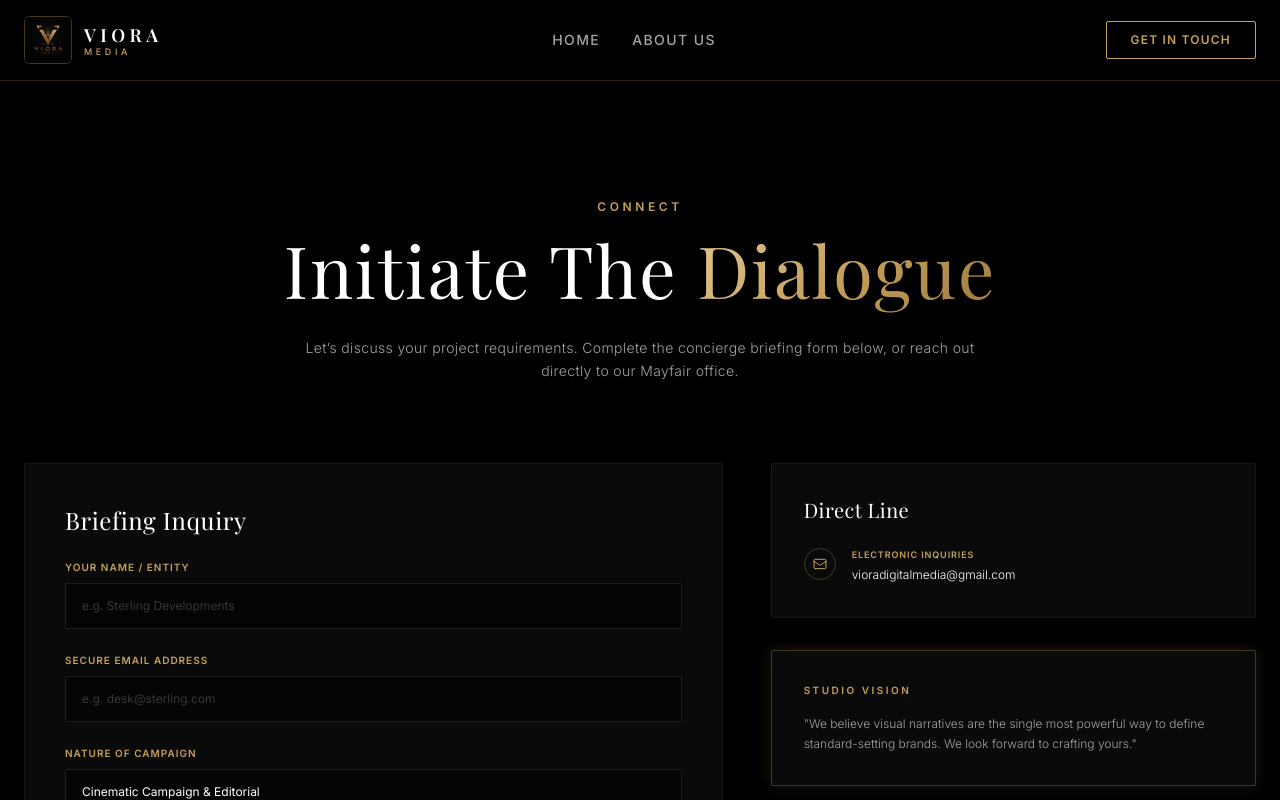
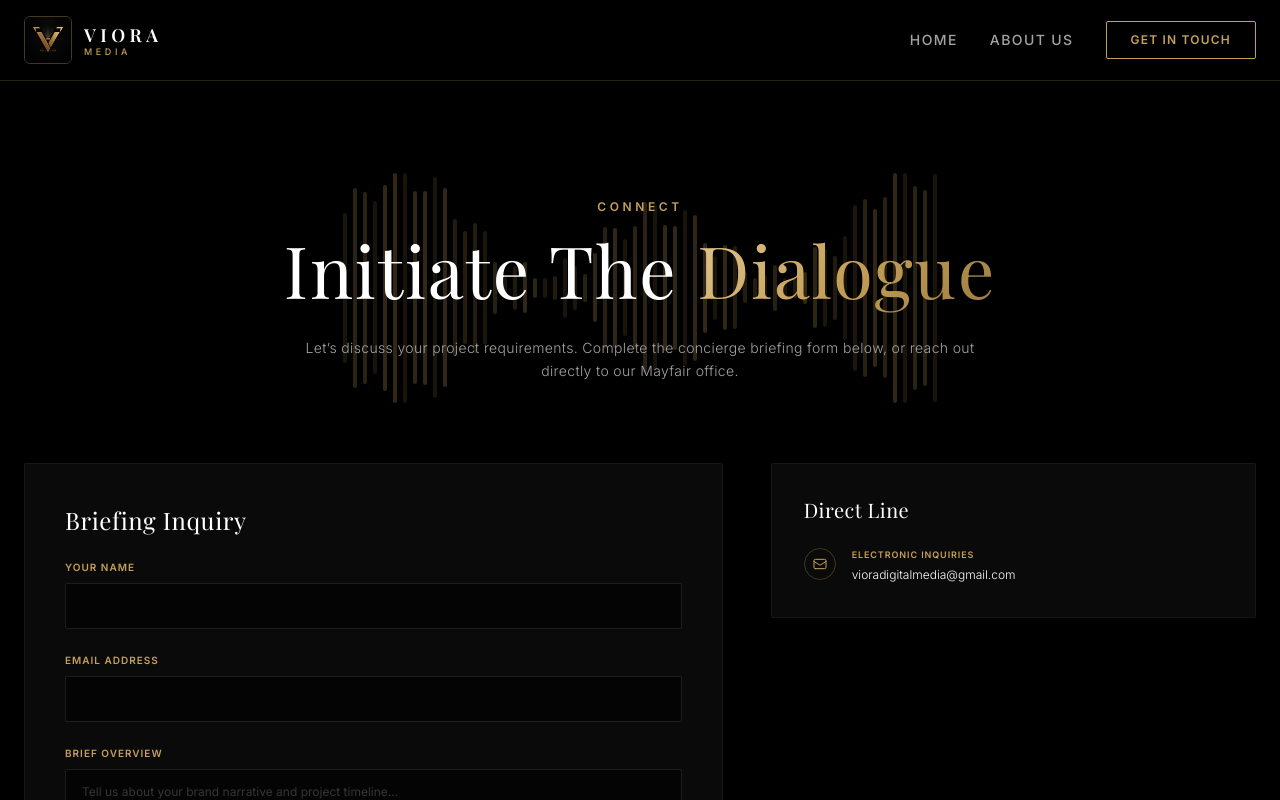
Before and after one commit to vioradigitalmedia/web, a React (Vite) app: page /contact in a window 1280 px wide. Shown: the top 800 px of the page. Built offline with nearby package versions, Linux system fonts and the light colour scheme; a web font is replaced by a local one.

Commit message:
feat: refactor header navigation layout, update contact form fields, and add background waveform animation to contact screen

```diff
--- a/src/components/Header.tsx
+++ b/src/components/Header.tsx
@@ -35,8 +35,9 @@ export default function Header() {
           </div>
         </Link>
 
-        {/* Desktop Navigation */}
-        <nav className="hidden md:flex items-center gap-8">
+        {/* Desktop Navigation & CTA Button grouped together on the right */}
+        <div className="hidden md:flex items-center gap-8">
+          <nav className="flex items-center gap-8">
             {navItems.map((item) => {
               const isActive = location.pathname === item.path;
               return (
@@ -58,8 +59,6 @@ export default function Header() {
             })}
           </nav>
 
-        {/* CTA Button */}
-        <div className="hidden md:block">
           <Link
             to="/contact"
             className="relative px-6 py-2.5 text-xs font-semibold tracking-widest uppercase border border-secondary text-secondary hover:text-black hover:bg-gold-gradient transition-all duration-300 rounded-sm hover:shadow-[0_0_15px_rgba(197,160,89,0.4)] inline-block text-center"
--- a/src/screens/ContactScreen.tsx
+++ b/src/screens/ContactScreen.tsx
@@ -4,7 +4,6 @@ export default function ContactScreen() {
   const [formState, setFormState] = useState({
     name: '',
     email: '',
-    projectType: 'campaign',
     message: ''
   });
   const [submitted, setSubmitted] = useState(false);
@@ -14,15 +13,46 @@ export default function ContactScreen() {
     setSubmitted(true);
     setTimeout(() => {
       setSubmitted(false);
-      setFormState({ name: '', email: '', projectType: 'campaign', message: '' });
+      setFormState({ name: '', email: '', message: '' });
     }, 4000);
   };
+
+  // Programmatically generate 60 jagged, realistic audio waveform bars
+  const equalizerBars = Array.from({ length: 60 }, (_, i) => {
+    // Math superposition to create realistic multi-peak soundwaves
+    const wave1 = Math.sin(i * 0.25) * 80;
+    const wave2 = Math.cos(i * 0.1) * 40;
+    const noise = Math.sin(i * 1.5) * 30; // Jagged high-frequency details
+
+    const rawHeight = 110 + wave1 + wave2 + noise;
+    const height = Math.min(230, Math.max(20, rawHeight));
+    const delay = `${(i % 7) * 0.12}s`;
+    const duration = `${0.35 + (i % 4) * 0.12}s`;
+
+    return { h: height, d: delay, s: duration };
+  });
 
   return (
     <div className="w-full bg-black min-h-screen pt-12 pb-24">
 
       {/* Intro */}
-      <section className="max-w-7xl mx-auto px-6 py-16 text-center">
+      <section className="max-w-7xl mx-auto px-6 py-16 text-center relative overflow-hidden">
+        {/* Background Audio Waveform Equalizer */}
+        <div className="absolute inset-0 flex items-center justify-center gap-1 md:gap-1.5 opacity-25 pointer-events-none z-0 select-none">
+          {equalizerBars.map((bar, idx) => (
+            <span
+              key={idx}
+              className="w-1 bg-secondary rounded-full"
+              style={{
+                height: `${bar.h}px`,
+                animation: `pulse ${bar.s} infinite alternate`,
+                animationDelay: bar.d
+              }}
+            />
+          ))}
+        </div>
+
+        <div className="relative z-10">
           <span className="text-xs tracking-[0.3em] text-secondary font-semibold uppercase">Connect</span>
           <h1 className="font-serif text-4xl md:text-7xl text-white tracking-wide mt-4 mb-8">
             Initiate The <span className="text-gold-gradient font-italic font-normal">Dialogue</span>
@@ -30,6 +60,7 @@ export default function ContactScreen() {
           <p className="text-sm text-accent-muted max-w-2xl mx-auto font-light leading-relaxed tracking-wide">
             Let’s discuss your project requirements. Complete the concierge briefing form below, or reach out directly to our Mayfair office.
           </p>
+        </div>
       </section>
 
       {/* Grid Layout: Form and Info */}
@@ -56,7 +87,7 @@ export default function ContactScreen() {
 
               <div>
                 <label htmlFor="name" className="block text-[10px] tracking-widest text-secondary font-semibold uppercase mb-2">
-                  Your Name / Entity
+                  Your Name
                 </label>
                 <input
                   type="text"
@@ -64,14 +95,13 @@ export default function ContactScreen() {
                   required
                   value={formState.name}
                   onChange={(e) => setFormState({ ...formState, name: e.target.value })}
-                  placeholder="e.g. Sterling Developments"
                   className="w-full bg-black/60 border border-white/10 focus:border-secondary focus:outline-none px-4 py-3.5 text-xs text-white placeholder-white/20 transition-all rounded-sm focus:ring-1 focus:ring-secondary/30"
                 />
               </div>
 
               <div>
                 <label htmlFor="email" className="block text-[10px] tracking-widest text-secondary font-semibold uppercase mb-2">
-                  Secure Email Address
+                  Email Address
                 </label>
                 <input
                   type="email"
@@ -79,26 +109,8 @@ export default function ContactScreen() {
                   required
                   value={formState.email}
                   onChange={(e) => setFormState({ ...formState, email: e.target.value })}
-                  placeholder="e.g. desk@sterling.com"
                   className="w-full bg-black/60 border border-white/10 focus:border-secondary focus:outline-none px-4 py-3.5 text-xs text-white placeholder-white/20 transition-all rounded-sm focus:ring-1 focus:ring-secondary/30"
                 />
-              </div>
-
-              <div>
-                <label htmlFor="projectType" className="block text-[10px] tracking-widest text-secondary font-semibold uppercase mb-2">
-                  Nature of Campaign
-                </label>
-                <select
-                  id="projectType"
-                  value={formState.projectType}
-                  onChange={(e) => setFormState({ ...formState, projectType: e.target.value })}
-                  className="w-full bg-black/60 border border-white/10 focus:border-secondary focus:outline-none px-4 py-3.5 text-xs text-white transition-all rounded-sm focus:ring-1 focus:ring-secondary/30 appearance-none cursor-pointer"
-                >
-                  <option value="campaign">Cinematic Campaign & Editorial</option>
-                  <option value="brand">Bespoke Branding & Strategy</option>
-                  <option value="cgi">CGI & Digital Assets</option>
-                  <option value="consultancy">Creative Advisory Partnership</option>
-                </select>
               </div>
 
               <div>
@@ -154,13 +166,7 @@ export default function ContactScreen() {
             </div>
           </div>
 
-          {/* Premium brand statement placeholder */}
-          <div className="border border-white/5 bg-primary-light p-8 rounded-sm border-gold-glow flex flex-col gap-4">
-            <span className="text-[10px] tracking-[0.25em] text-secondary font-semibold uppercase">Studio Vision</span>
-            <p className="text-xs text-accent-muted font-light leading-relaxed">
-              "We believe visual narratives are the single most powerful way to define standard-setting brands. We look forward to crafting yours."
-            </p>
-          </div>
+
 
         </div>
 
```
Also changed, not shown: public/logo.jpg. Lines whose indentation alone changed are shown as unchanged.
